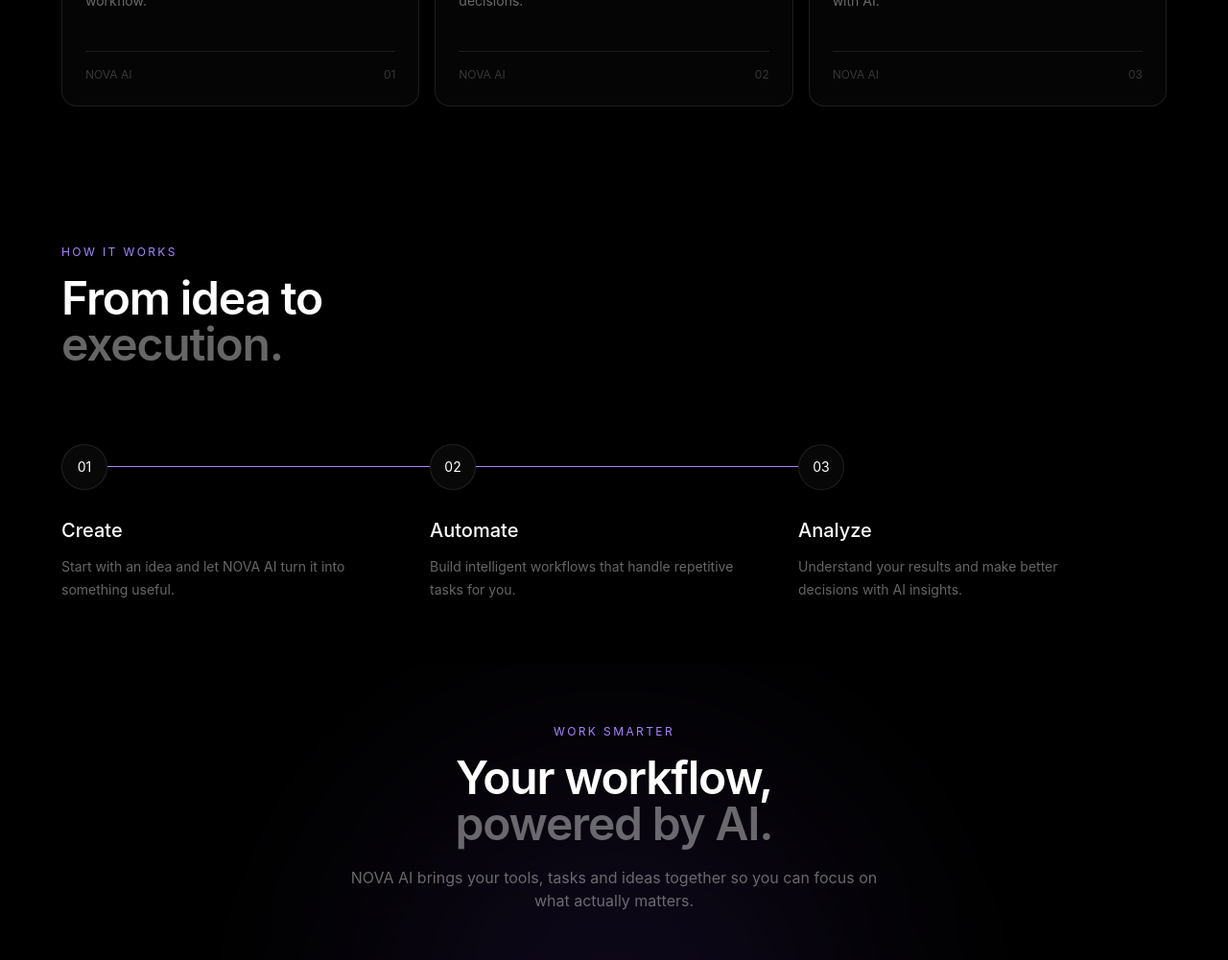
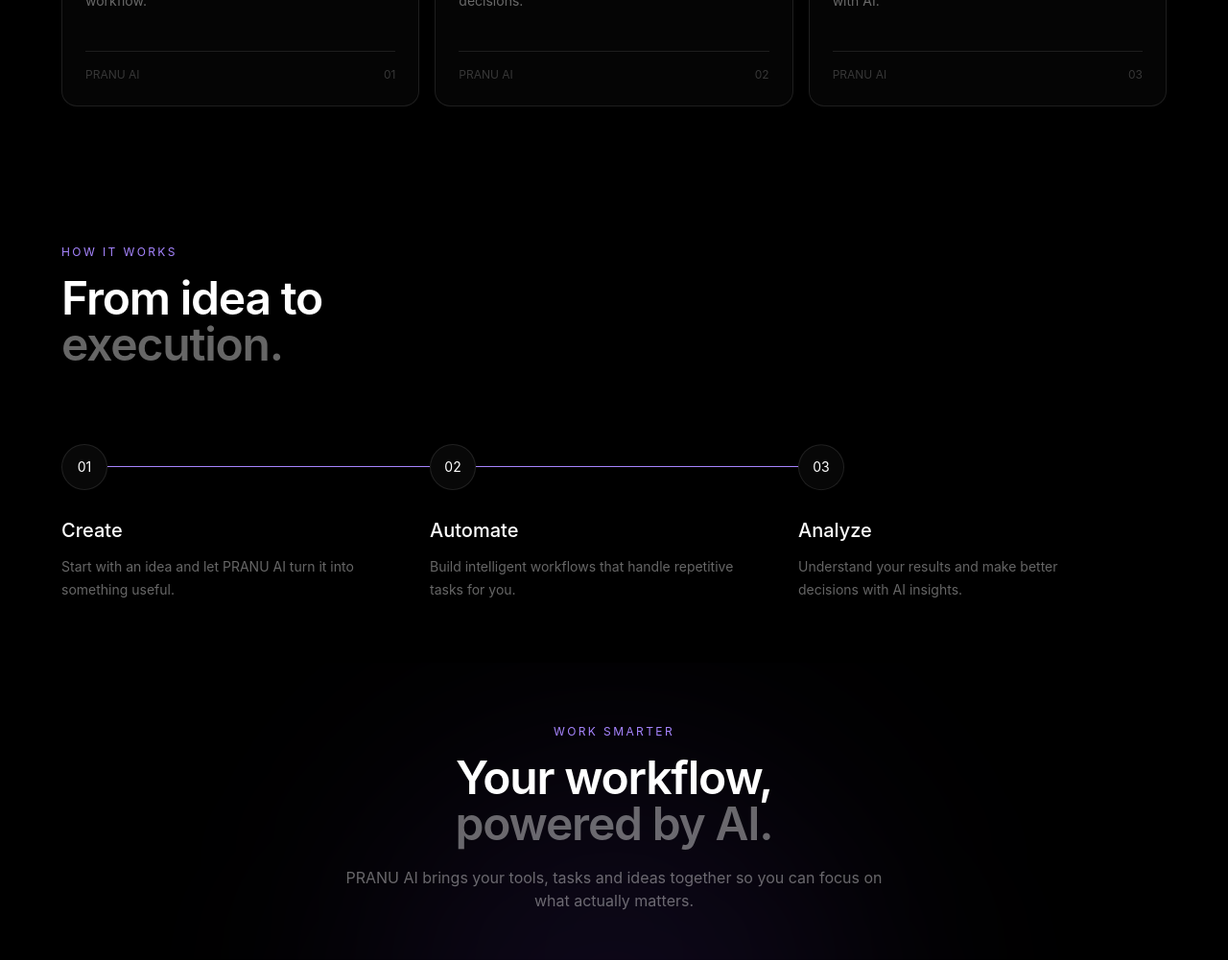
Before and after one commit to pranayapradhan/animated-saas, a React (Vite) app: page / in a window 1280 px wide. Shown: the part 1651-2652 px from the top of the page at 96% size. Built offline with nearby package versions, Linux system fonts and the light colour scheme.

Commit message:
feat: update parallax and stagger animations

```diff
--- a/src/sections/AISection.tsx
+++ b/src/sections/AISection.tsx
@@ -42,7 +42,7 @@ const AISection = () => {
           </h2>
 
           <p className="mx-auto mt-5 max-w-xl text-sm leading-6 text-white/40 sm:text-base">
-            NOVA AI brings your tools, tasks and ideas together
+            PRANU AI brings your tools, tasks and ideas together
             so you can focus on what actually matters.
           </p>
         </div>
--- a/src/sections/Features.tsx
+++ b/src/sections/Features.tsx
@@ -124,7 +124,7 @@ const Features = () => {
               {/* Small Visual */}
               <div className="mt-10 flex items-center justify-between border-t border-white/10 pt-4">
                 <span className="text-xs text-white/20">
-                  NOVA AI
+                  PRANU AI
                 </span>
 
                 <span className="text-xs text-white/20">
--- a/src/sections/HowItWorks.tsx
+++ b/src/sections/HowItWorks.tsx
@@ -8,7 +8,7 @@ const steps = [
     number: "01",
     title: "Create",
     description:
-      "Start with an idea and let NOVA AI turn it into something useful.",
+      "Start with an idea and let PRANU AI turn it into something useful.",
   },
   {
     number: "02",
```
